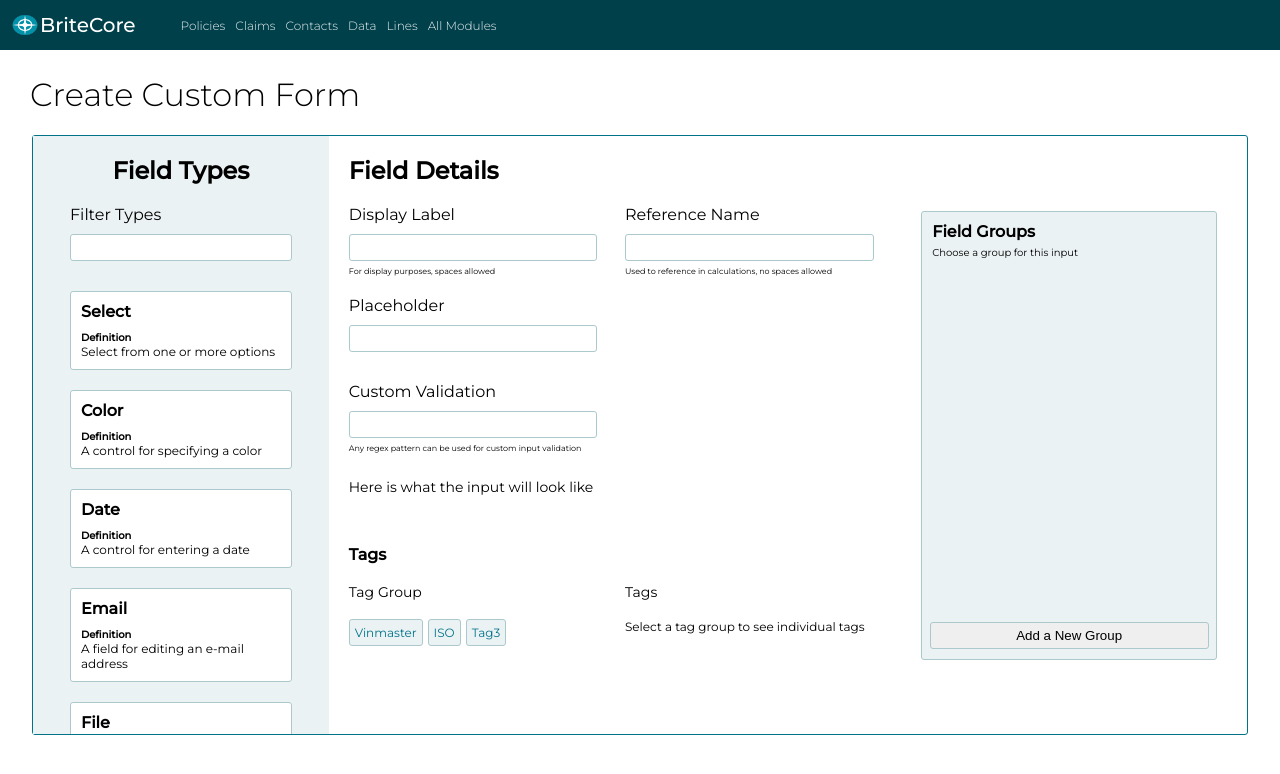
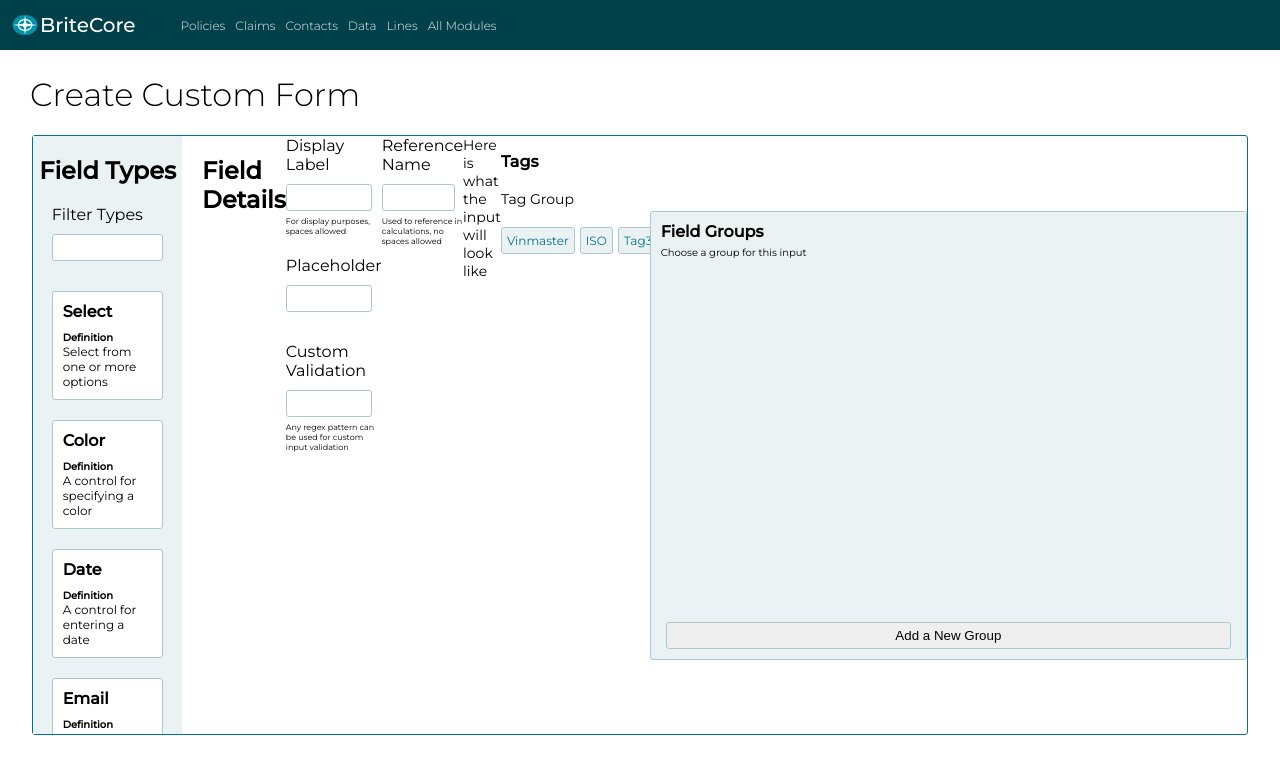
Before and after one commit to ckarras11/britecore, a React (Create React App) app: page / in a window 1280 px wide. Shown: the top 774 px of the page. Built offline with nearby package versions, Linux system fonts and the light colour scheme.

Commit message:
Minor styling changes

```diff
--- a/src/styles/field-details.sass
+++ b/src/styles/field-details.sass
@@ -1,11 +1,12 @@
 .field-details
     padding: 0px 20px 0px 20px
     height: 100%
-    width: 50%
+    width: 75%
     display: flex
-    flex-direction: column
     overflow: auto
 
+.form-container
+    width: 75%
 .form
     display: flex
     margin-bottom: 5px
--- a/src/styles/field-groups.sass
+++ b/src/styles/field-groups.sass
@@ -1,10 +1,15 @@
+.field-group-container
+    flex-grow: 1
+    display: flex
+    justify-content: center
+    align-items: center
+
 .field-groups
-    width: 25%
+    width: 100%
     height: 75%
     border: solid $outline 1px
     border-radius: 3px
     background-color: $ltBlue
-    margin-right: 30px
     position: relative
     display: flex
     align-items: center
--- a/src/styles/index.css
+++ b/src/styles/index.css
@@ -72,15 +72,14 @@ h1 {
 .field-details {
   padding: 0px 20px 0px 20px;
   height: 100%;
-  width: 50%;
+  width: 75%;
   display: -webkit-box;
   display: -ms-flexbox;
   display: flex;
-  -webkit-box-orient: vertical;
-  -webkit-box-direction: normal;
-  -ms-flex-direction: column;
-  flex-direction: column;
   overflow: auto; }
+
+.form-container {
+  width: 75%; }
 
 .form {
   display: -webkit-box;
@@ -214,13 +213,26 @@ h1 {
   background-color: #007389;
   color: white; }
 
+.field-group-container {
+  -webkit-box-flex: 1;
+  -ms-flex-positive: 1;
+  flex-grow: 1;
+  display: -webkit-box;
+  display: -ms-flexbox;
+  display: flex;
+  -webkit-box-pack: center;
+  -ms-flex-pack: center;
+  justify-content: center;
+  -webkit-box-align: center;
+  -ms-flex-align: center;
+  align-items: center; }
+
 .field-groups {
-  width: 25%;
+  width: 100%;
   height: 75%;
   border: solid #abc9cc 1px;
   border-radius: 3px;
   background-color: #ebf2f4;
-  margin-right: 30px;
   position: relative;
   display: -webkit-box;
   display: -ms-flexbox;
```
